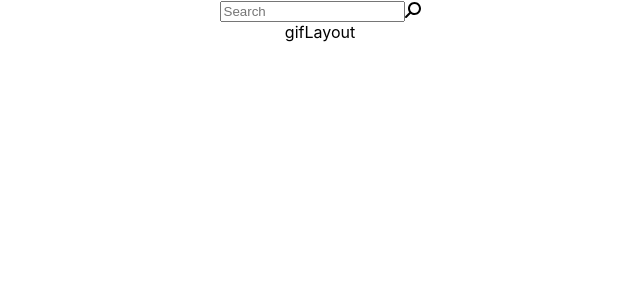
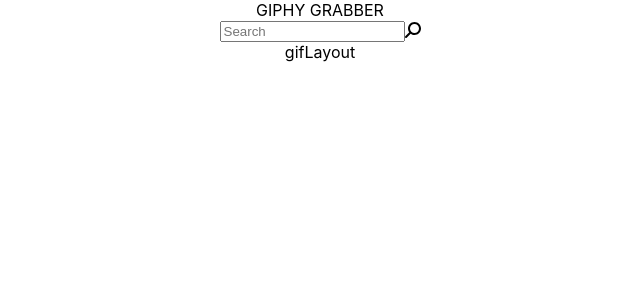
Before and after one commit to aaronkim662/daily-beast, a React (Create React App) app: page / in a window 1280 px wide. Shown: the top 300 px of the page, without its empty margins (320-960 px from the left). Built offline with nearby package versions, Linux system fonts and the light colour scheme.

Commit message:
edited title component to show on page

```diff
--- a/src/App.js
+++ b/src/App.js
@@ -2,10 +2,12 @@
 import React from 'react';
 import { GifLayout } from './gif-layout/gifLayout';
 import { SearchInput } from './search-input/searchInput';
+import { TitleComponent } from './title-component/title-component';
 
 const App = () => {
   return (
     <div className="App">
+      <TitleComponent />
       <SearchInput/>
       <GifLayout/>
     </div>
--- a/src/title-component/title-component.jsx
+++ b/src/title-component/title-component.jsx
@@ -1,6 +1,9 @@
 import React from "react";
 
 // does not take in props
-const TitleComponent = () => {
+export const TitleComponent = () => {
+  return (
 
+    <div>GIPHY GRABBER</div>
+  )
 }
```
